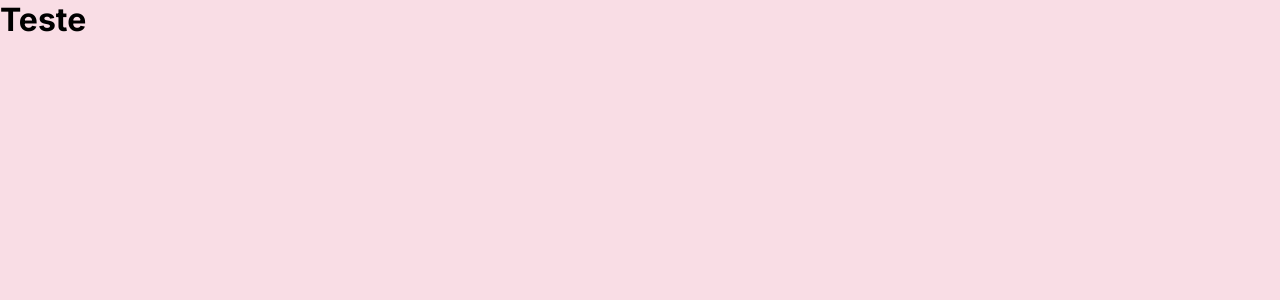
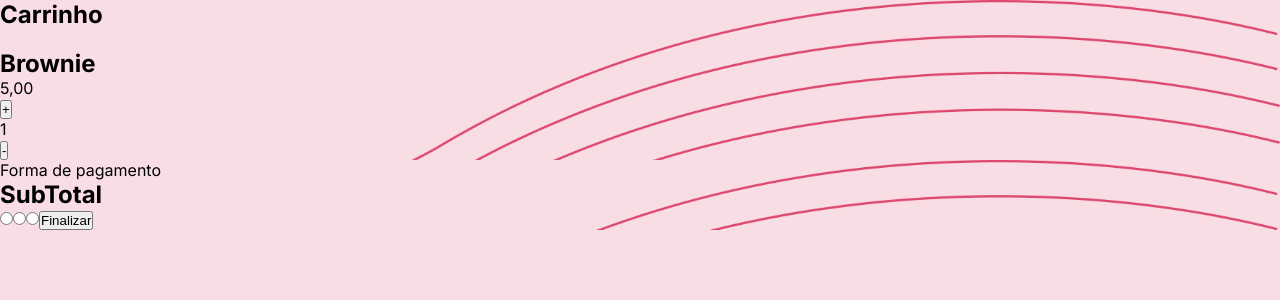
Before and after one commit to UpSnow/Sweet-Delights, a React (Vite) app in the folder Sweet-Delights/: page /cartProduct in a window 1280 px wide. Shown: the top 300 px of the page. Built offline with nearby package versions, Linux system fonts and the light colour scheme.

Commit message:
feat:pagina de detalhes do produto em andamento...

```diff
--- a/Sweet-Delights/src/pages/CartProduct/CartProduct.jsx
+++ b/Sweet-Delights/src/pages/CartProduct/CartProduct.jsx
@@ -2,9 +2,42 @@ import "./CartProduct.css"
 
 function CartProduct (){
     return (
-        <main>
-            <h1>Teste</h1>
-        </main>
+        <div>
+            <section>
+                <h2>Carrinho</h2>
+                <div>
+                    <img src="" alt="" />
+                    <h1>Brownie</h1>
+                    <p>5,00</p>
+                </div>
+                <div>
+                    <button>+</button>
+                    <p>1</p>
+                    <button>-</button>
+                </div>
+            </section>
+            <section>
+                <p>Forma de pagamento</p>
+                <h1>SubTotal</h1>
+                <div>
+                    <form>
+                        <label>
+                            <img src="" alt="" />
+                            <input type="radio" name="pagamento" value="1"/>
+                        </label>
+                        <label>
+                            <img src="" alt="" />
+                            <input type="radio" name="pagamento" value="2"/>
+                        </label>
+                        <label>
+                            <img src="" alt="" />
+                            <input type="radio" name="pagamento" value="3"/>
+                        </label>
+                        <button type="submit">Finalizar</button>
+                    </form>
+                </div>
+            </section>
+        </div>
     )
 }
 
```
